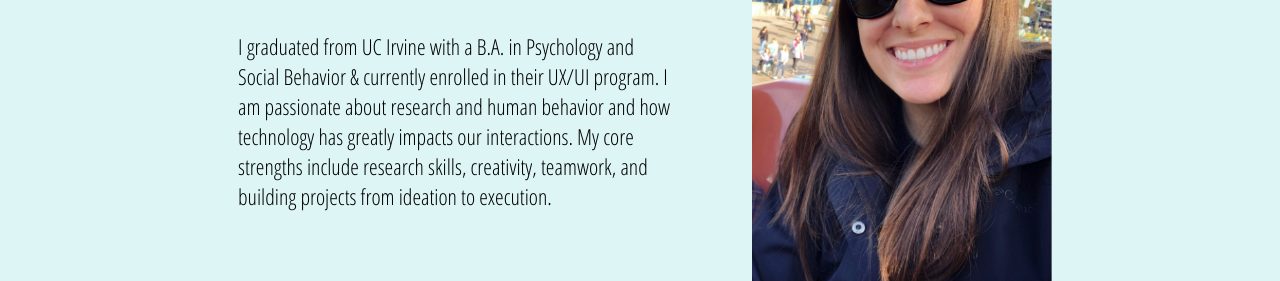
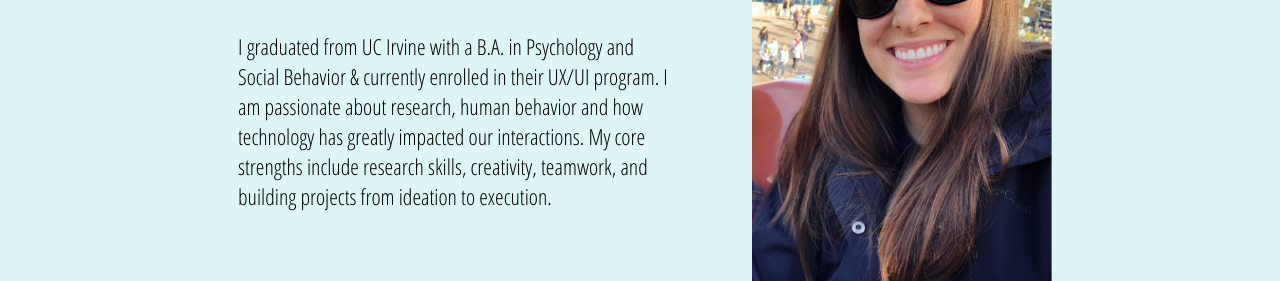
Before and after one commit to mcaustgen/HW-MyFirstLayout, a plain HTML site: page Project/index.html in a window 1280 px wide. Shown: the part 300-581 px from the top of the page. Drawn offline with Linux system fonts and the light colour scheme.

Commit message:
update
updated paragraph

```diff
--- a/Project/index.html
+++ b/Project/index.html
@@ -30,7 +30,7 @@
     <div class="aboutme">
         <p>I graduated from UC Irvine with a B.A. in Psychology and Social Behavior
          & currently enrolled in their UX/UI program. I am passionate about
-         research and  human behavior and how technology has greatly impacts our
+         research, human behavior and how technology has greatly impacted our
          interactions. My core strengths include research skills, creativity,
         teamwork, and building projects from ideation to execution. </p>
      </div>
```
